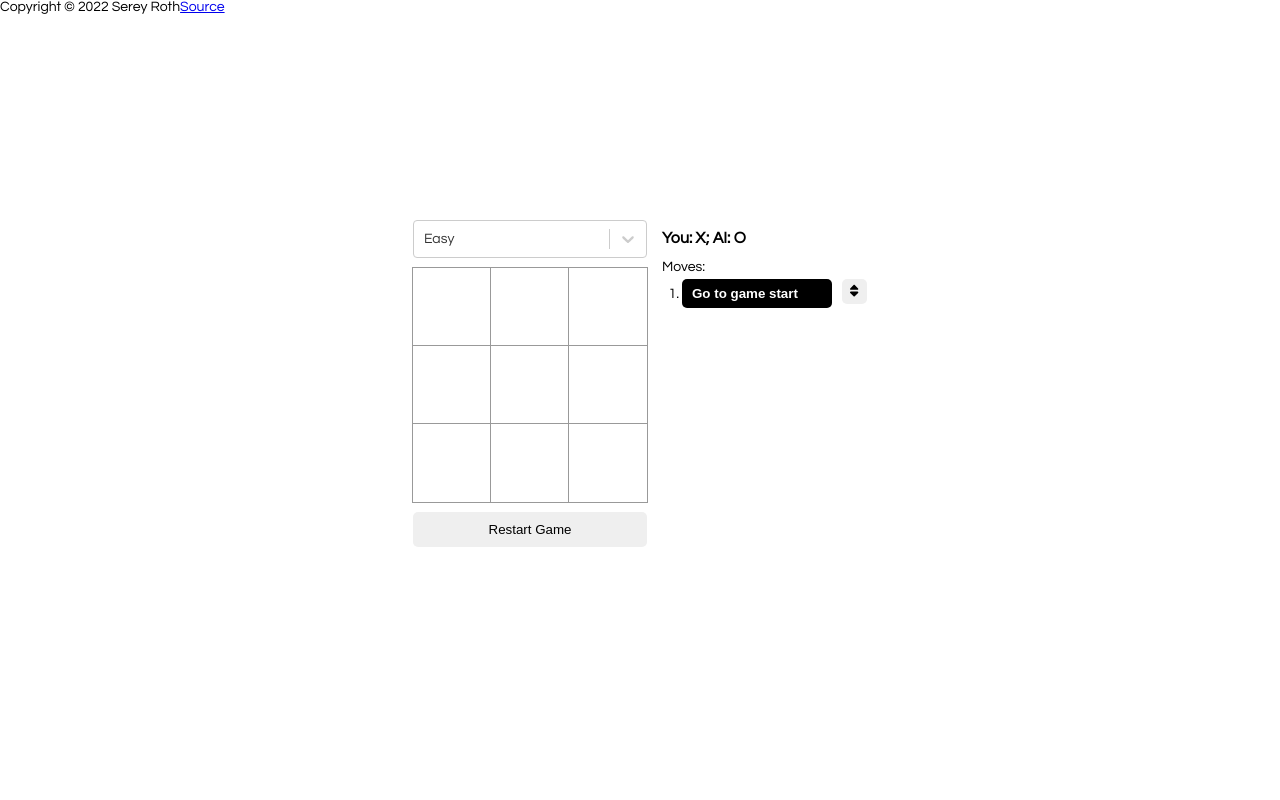
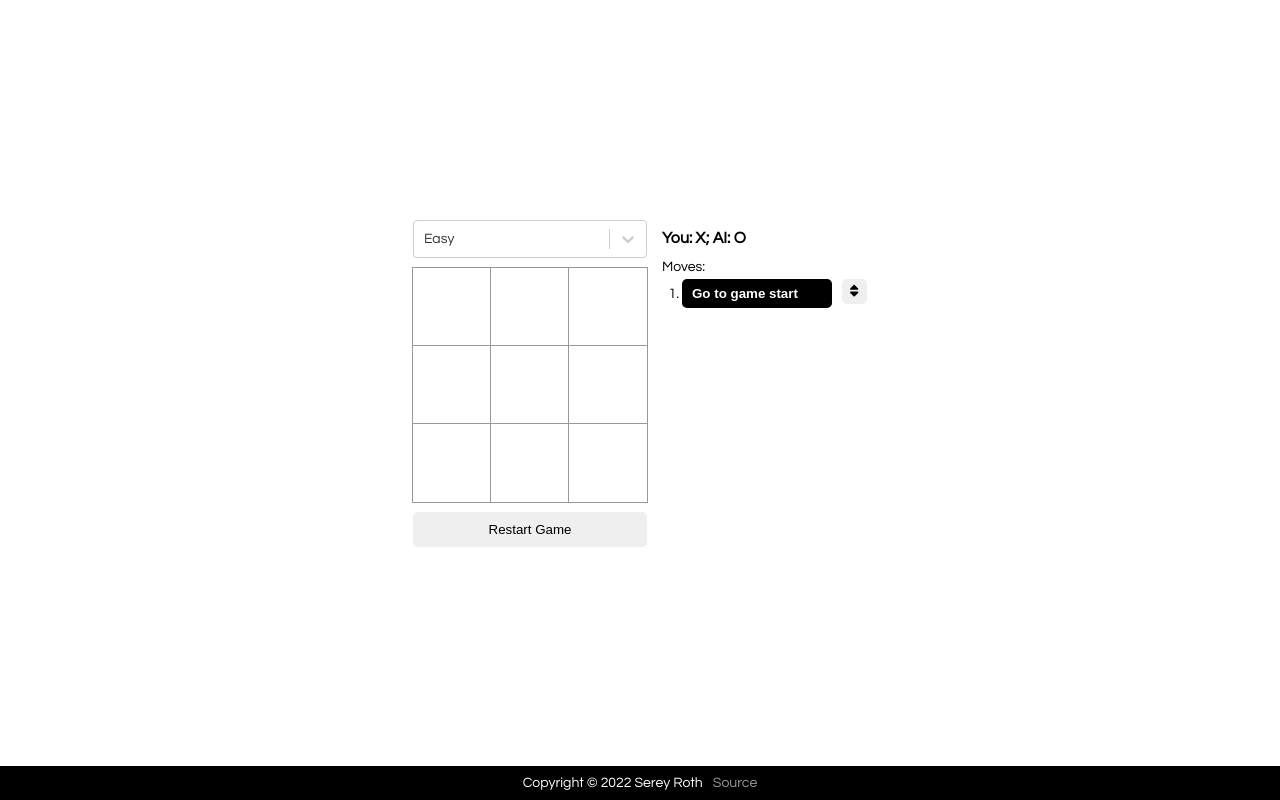
Before and after one commit to serey-roth/tictactoe, a React app: page / in a window 1280 px wide. Built offline with nearby package versions, Linux system fonts and the light colour scheme.

Commit message:
Add styling to footer

```diff
--- a/src/index.css
+++ b/src/index.css
@@ -8,7 +8,6 @@
 
 body {
     font: 14px "Century Gothic", Futura, sans-serif;
-    min-height: 100vh;
 }
 
 button {
@@ -18,6 +17,11 @@ button {
 ol,
 ul {
     padding-left: 20px;
+}
+
+.container {
+    position: relative;
+    min-height: 100vh;
 }
 
 .game {
@@ -169,3 +173,24 @@ ul {
         width: 125px;
     }
 }
+
+.footer {
+    position: absolute;
+    bottom: 0;
+    background-color: #000;
+    color: #fff;
+    width: 100%;
+    text-align: center;
+    padding: 10px;
+}
+
+.footer a {
+    margin-left: 10px;
+    color: #999;
+    text-decoration: none;
+    transition: 0.2s ease-in-out;
+}
+
+.footer a:hover {
+    color: white;
+}
```
